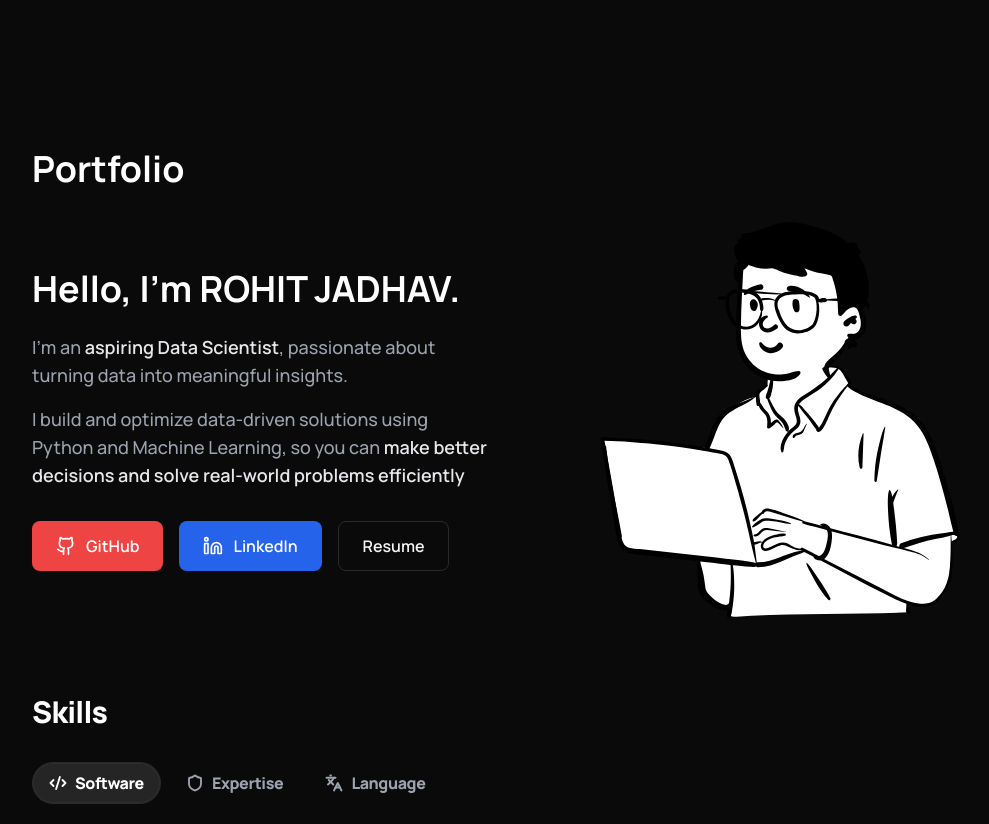
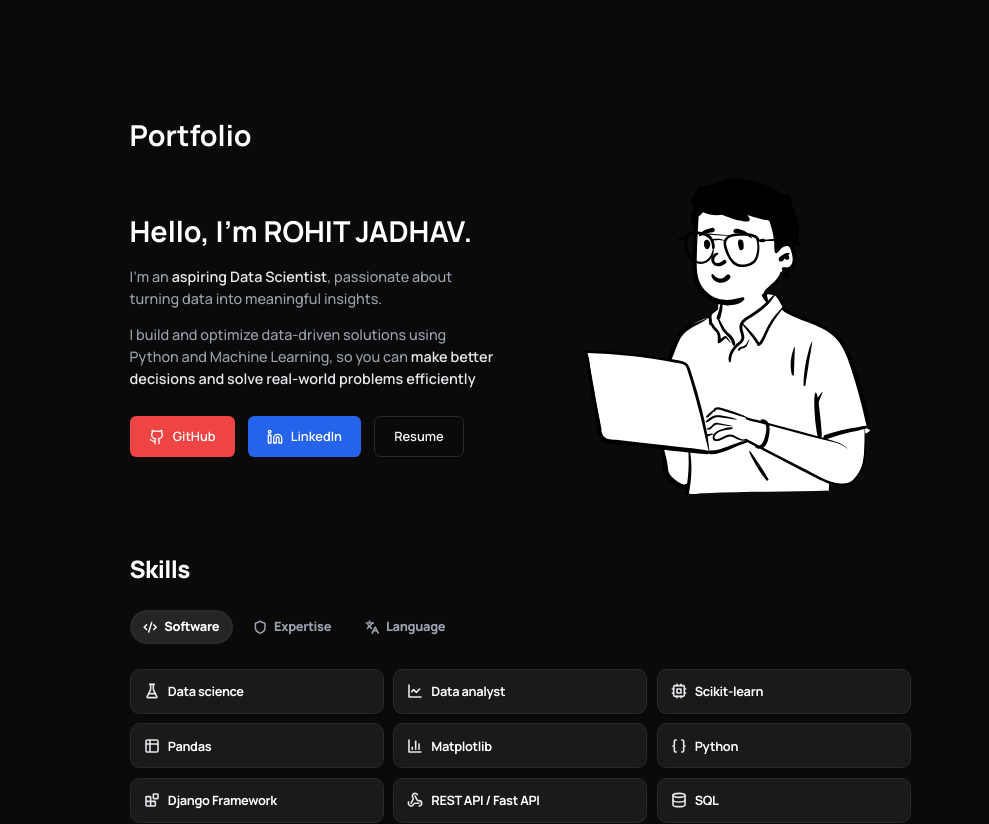
Before and after one commit to MrRohitJD/Portfolio-o.2, a Next.js app: page / in a window 1280 px wide. Shown: the top 824 px of the page, without its empty margins (120-1109 px from the left). Built offline with nearby package versions, Linux system fonts and the light colour scheme.

Commit message:
fix: add media query for consistent desktop zoom level

```diff
--- a/app/globals.css
+++ b/app/globals.css
@@ -9,6 +9,13 @@
 
   html {
     @apply scroll-smooth;
+  }
+}
+
+/* Keep desktop at a permanent 80% visual zoom without affecting mobile layouts. */
+@media (min-width: 1024px) {
+  html {
+    zoom: 80%;
   }
 }
 
```
